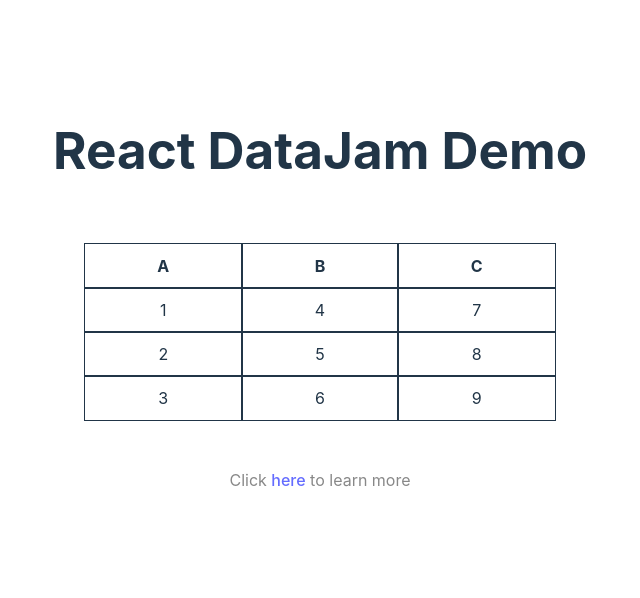
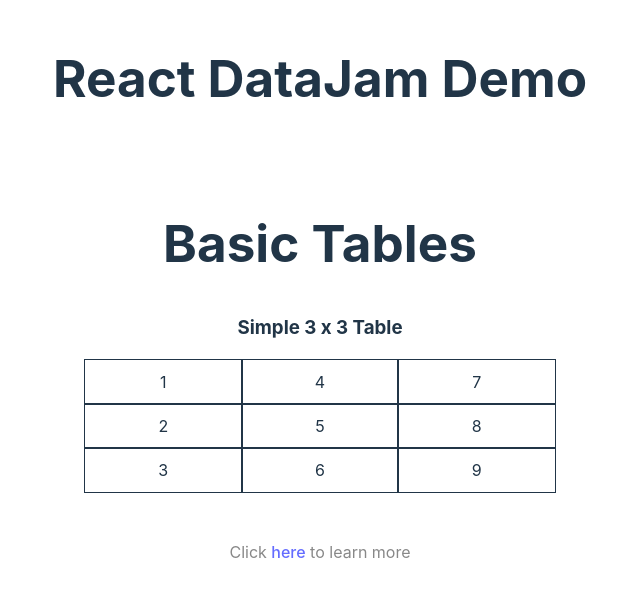
Before and after one commit to p-adams/react-data-jam, a React (Vite) app: page / in a window 1280 px wide. Shown: the part 102-700 px from the top of the page, without its empty margins (320-960 px from the left). Built offline with nearby package versions, Linux system fonts and the light colour scheme.

Commit message:
render table component in /examples

```diff
--- a/src/App.tsx
+++ b/src/App.tsx
@@ -1,5 +1,5 @@
 import "./App.css";
-import DataJamTable from "./components/DataJamTable";
+import BasicTable from "./examples/BasicTable";
 
 function App() {
   return (
@@ -7,14 +7,13 @@ function App() {
       <div></div>
       <h1>React DataJam Demo</h1>
       <div className="card">
-        <DataJamTable
-          data={[
-            [1, 2, 3],
-            [4, 5, 6],
-            [7, 8, 9],
-          ]}
-          columnHeaders={["A", "B", "C"]}
-        />
+        <section>
+          <h1>Basic Tables</h1>
+          <section>
+            <h3>Simple 3 x 3 Table</h3>
+            <BasicTable />
+          </section>
+        </section>
       </div>
       <p className="read-the-docs">
         Click <a href="#">here</a> to learn more
--- a/src/components/DataJamTable.tsx
+++ b/src/components/DataJamTable.tsx
@@ -1,7 +1,7 @@
 import { useMemo } from "react";
 import "./index.css";
 
-interface DataJamProps {
+export interface DataJamProps {
   data: any[][]; // Adjust the type as per your data structure
   columnHeaders?: string[];
 }
--- a/src/examples/BasicTable.tsx
+++ b/src/examples/BasicTable.tsx
@@ -0,0 +1,20 @@
+import DataJamTable from "../components/DataJamTable";
+
+interface BasicTableProps {
+  data?: any[][];
+  columnHeaders?: string[];
+}
+
+function BasicTable(props: BasicTableProps) {
+  const {
+    data = [
+      [1, 2, 3],
+      [4, 5, 6],
+      [7, 8, 9],
+    ],
+    columnHeaders = [],
+  } = props;
+  return <DataJamTable data={data} columnHeaders={columnHeaders} />;
+}
+
+export default BasicTable;
```
